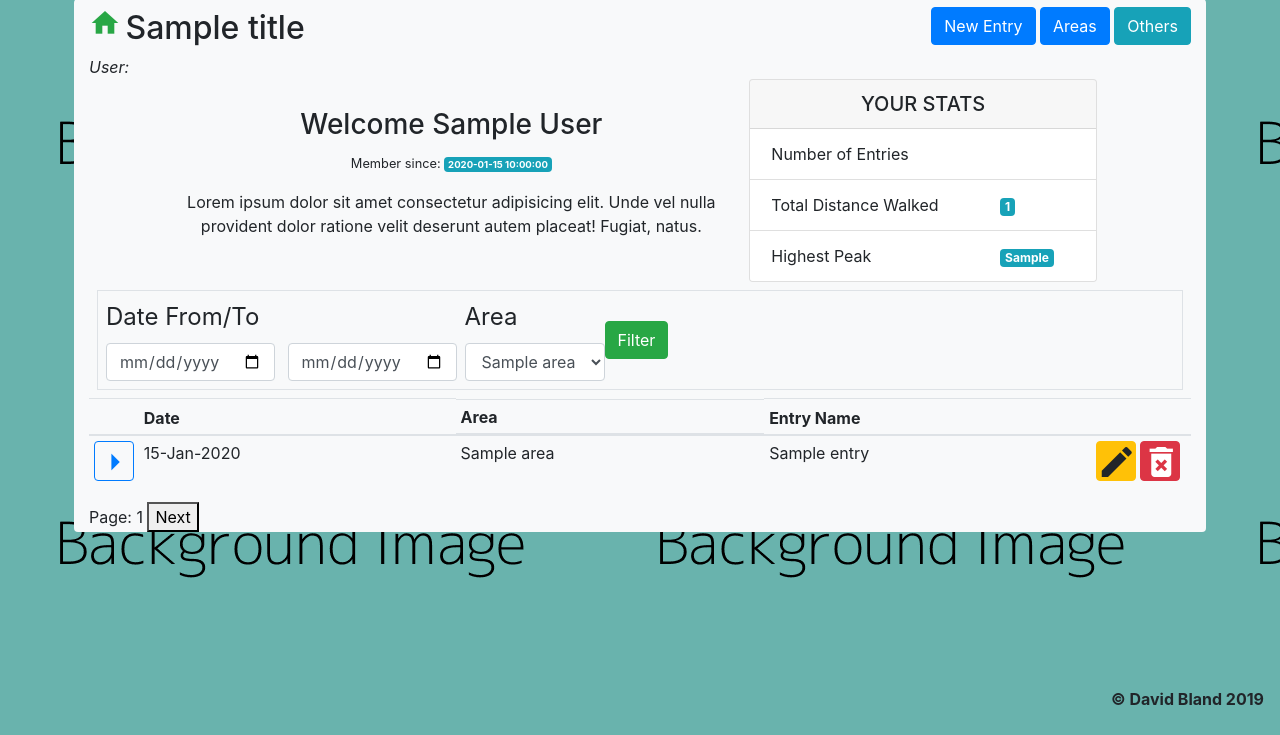
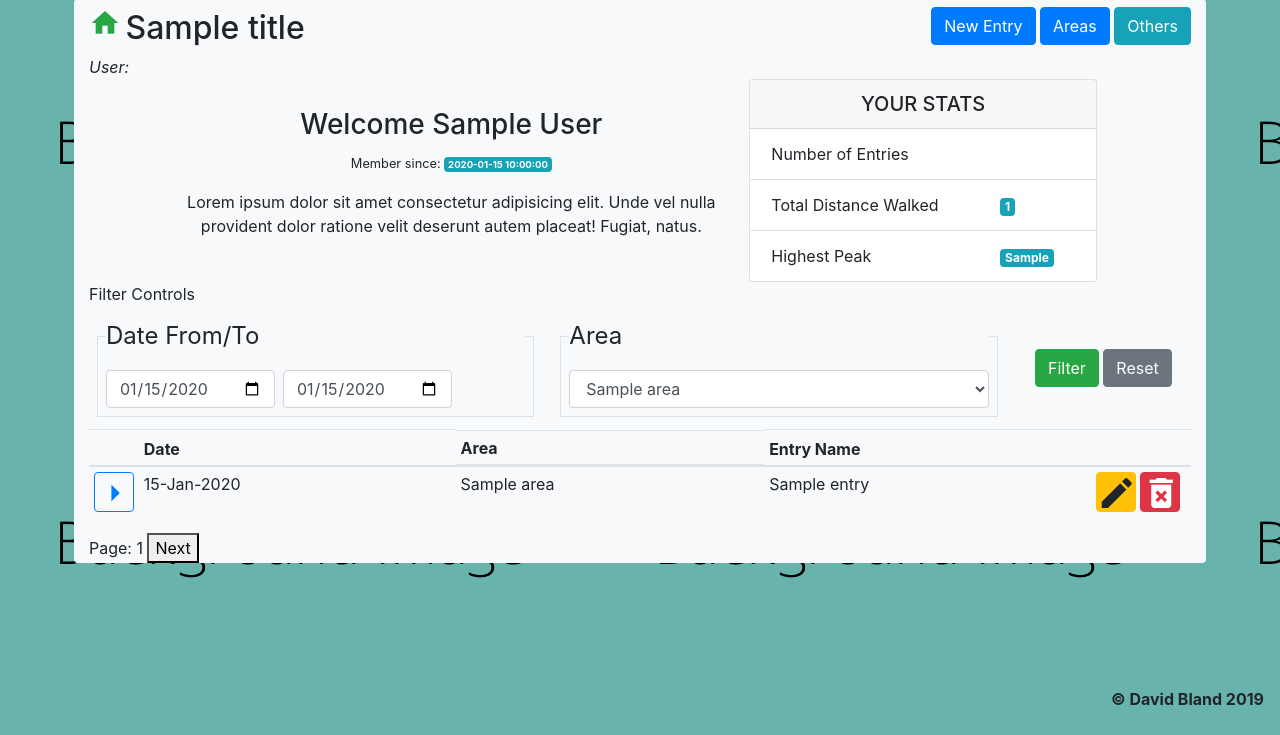
Before and after one commit to davebland/the-mountain-logbook, a Flask app: template templates/logbook-home.html in a window 1280 px wide. Shown: the part 65-800 px from the top of the page. Run offline with Flask 2, Linux system fonts and the light colour scheme; the template is opened without the code that fills it: most values are stand-ins (such as "Sample title", 1, 10 or a date in 2020); parts of the project's set-up code (start-up, migrations or seed data) failed here and were passed over; some libraries are stand-ins or nearby versions.

Commit message:
completed filter controls

```diff
--- a/app.py
+++ b/app.py
@@ -95,14 +95,15 @@ def index(page = 1):
             return render_template('logbook-home.html',
                                 title="Logbook Home",
                                 user_stats=stats,
-                                user_entries=filter_entries(session['user_id'], request.args, int(page)),
-                                area_list=areas_to_dict(db.get_areas())
+                                user_entries=db.get_entries_for_user(session['user_id'], int(page), request.args),
+                                area_list=areas_to_dict(db.get_areas()),
+                                set_filters=request.args
                             )
         else:
             return render_template('logbook-home.html',
                                 title="Logbook Home",
                                 user_stats=stats,
-                                user_entries=get_entries("", session['user_id'], "", int(page)),
+                                user_entries=db.get_entries_for_user(session['user_id'], int(page)),
                                 area_list=areas_to_dict(db.get_areas())
                             )
 
--- a/templates/logbook-home.html
+++ b/templates/logbook-home.html
@@ -56,27 +56,44 @@
         {% endwith %}
         </div>
 </div>
-<div class="row">
+Filter Controls
+<form class="form-row my-1 align-items-center">
 <!-- Table Filter Controls -->
         <div class="col">
-                <form class="form-inline border m-2 p-2">
-                        <fieldset>
+                <fieldset class="border m-2 p-2">
                         <legend>Date From/To</legend>
-                                <input type="date" class="form-control mr-2" id="filter-controls-min-date" name="filter-min-date" aria-describedby="filter-controls-date-title" placeholder="Date From">
-                                <input type="date" class="form-control mr-2" id="filter-controls-max-date" name="filter-max-date" aria-describedby="filter-controls-date-title" placeholder="Date To">
+                        <div class="form-inline">
+                                {% if set_filters %}
+                                <input type="date" class="form-control mr-2" id="filter-controls-min-date" name="filter-min-date" aria-describedby="filter-controls-date-title" value="{{set_filters['filter-min-date']}}" placeholder="Date From">
+                                <input type="date" class="form-control mr-2" id="filter-controls-max-date" name="filter-max-date" aria-describedby="filter-controls-date-title" value="{{set_filters['filter-max-date']}}" placeholder="Date To">
+                                {% else %}
+                                <input type="date" class="form-control mr-2" id="filter-controls-min-date" name="filter-min-date" aria-describedby="filter-controls-date-title" value="1920-01-01" placeholder="Date From">
+                                <input type="date" class="form-control mr-2" id="filter-controls-max-date" name="filter-max-date" aria-describedby="filter-controls-date-title" value="" placeholder="Date To">
+                                {% endif %}
+                        </div>
                 </fieldset>
-                        <fieldset>
+        </div>
+        <div class="col">
+                <fieldset class="border m-2 p-2">
                         <legend>Area</legend>
                         <select class="form-control" id="filter-controls-select-area" name="filter-area">
+                                {% if set_filters %}
+                                <option value="{{set_filters['filter-area']}}" selected>{{ area_list[set_filters['filter-area']] }}</option>
+                                <option value="">All Areas</option>
+                                {% else %}
+                                <option value="" selected>All Areas</option>
+                                {% endif %}
                                 {% for area in area_list %}
                                 <option value="{{ area }}">{{ area_list[area] }}</option>
                                 {% endfor %}
                         </select>
                 </fieldset>
+        </div>
+        <div class="col-md-2 text-center">
                 <button type="submit" class="btn btn-success">Filter</button>
+                <a href="{{ url_for('index') }}"><button type="button" class="btn btn-secondary">Reset</button></a>
+        </div>
 </form>
-        </div>
-</div>
 <div class="row">
         <div class="col">
                 <!-- Main Table of Log Entries -->
@@ -218,6 +235,15 @@
 {% endblock %}
 {% block scripts %}
 <script>
+        // When page loaded, populate filter-max-date with today's date if not already set
+        $(document).ready(function() {
+                if (!$('#filter-controls-max-date').val()) {
+                        let todaysDate = new Date();
+                        todaysDate = todaysDate.toISOString().slice(0,10);
+                        $('#filter-controls-max-date').val(todaysDate);
+                }
+        })
+
         // On hover of table row, highlight button
         $('tr').mouseenter(function() {
                 console.log('mousenter');
```
Also changed, not shown: mongo_helpers.py (+6 -5 lines). Lines whose indentation alone changed are shown as unchanged.
